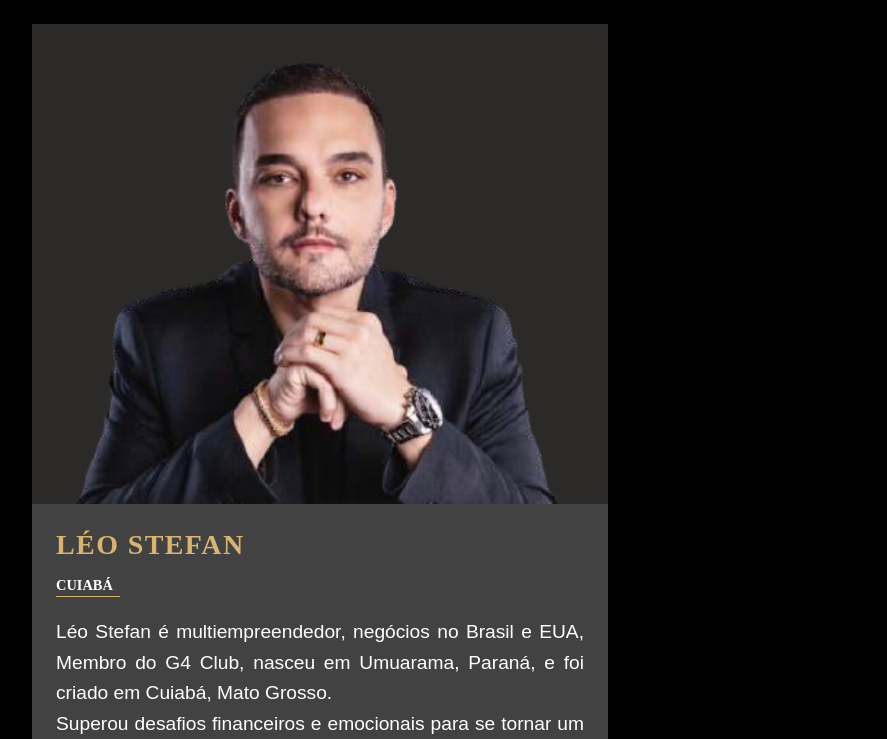
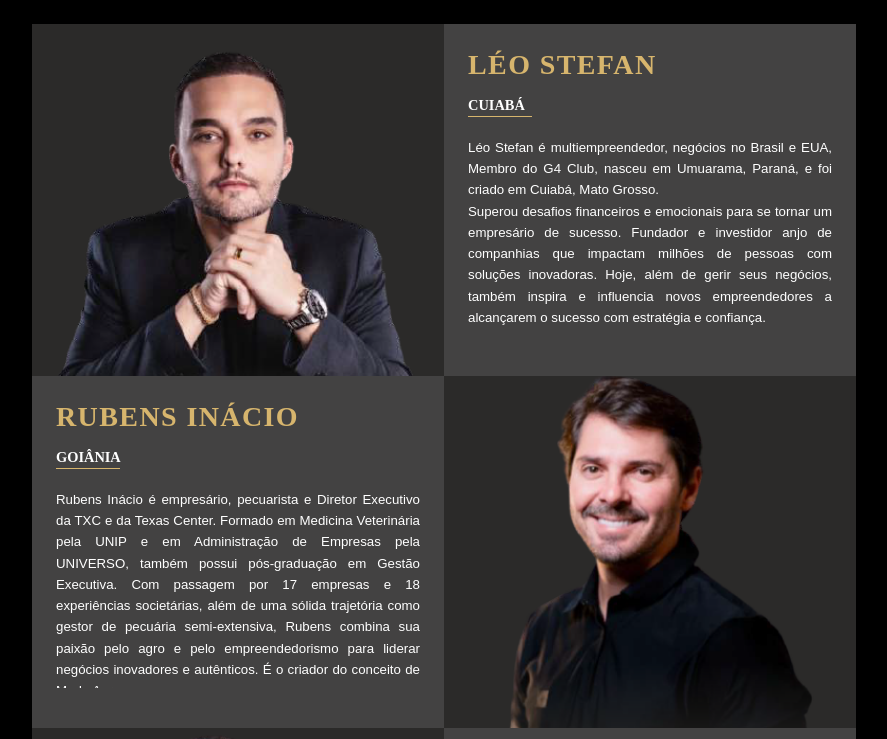
Before and after one commit to Henrique-Vital/evento-empresarial, a plain HTML site: page index.html in a window 1280 px wide. Shown: the part 2800-3539 px from the top of the page, without its empty margins (196-1083 px from the left). Drawn offline with nearby package versions, Linux system fonts and the light colour scheme.

Commit message:
first commit

```diff
--- a/css/pages/home.css
+++ b/css/pages/home.css
@@ -531,13 +531,11 @@
   }
 
   .speaker-image-container {
-    height: 30rem;
-    width: 36rem;
+    height: 22rem;
   }
 
   .speaker-content {
-    height: 30rem;
-    width: 36rem;
+    height: 22rem;
     padding: 1rem;
   }
 
@@ -562,7 +560,7 @@
   }
 
   .speaker-description {
-    font-size: 1.1rem;
+    font-size: 0.80rem;
     line-height: 1.6;
     text-align: justify; /* Deixa o texto justificado */
     overflow-wrap: break-word; /* Quebra as palavras longas se necessário */
@@ -581,7 +579,7 @@
   }
 
   .speaker-description {
-    font-size: 1.2rem;
+    font-size: 0.83rem;
       text-align: justify; /* Deixa o texto justificado */
   overflow-wrap: break-word; /* Quebra as palavras longas se necessário */
   word-break: break-word; /* Garante que palavras grandes não "estourem" a div */
```
